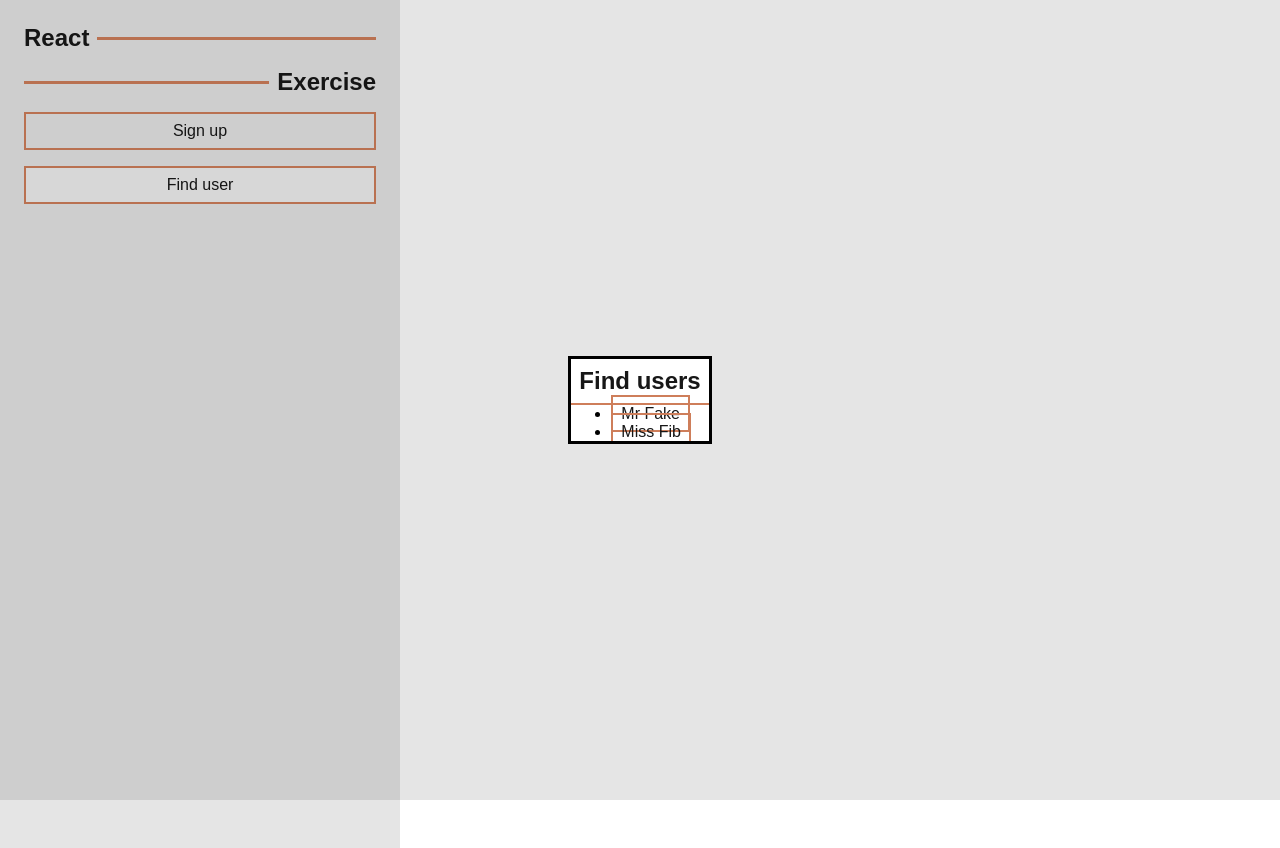
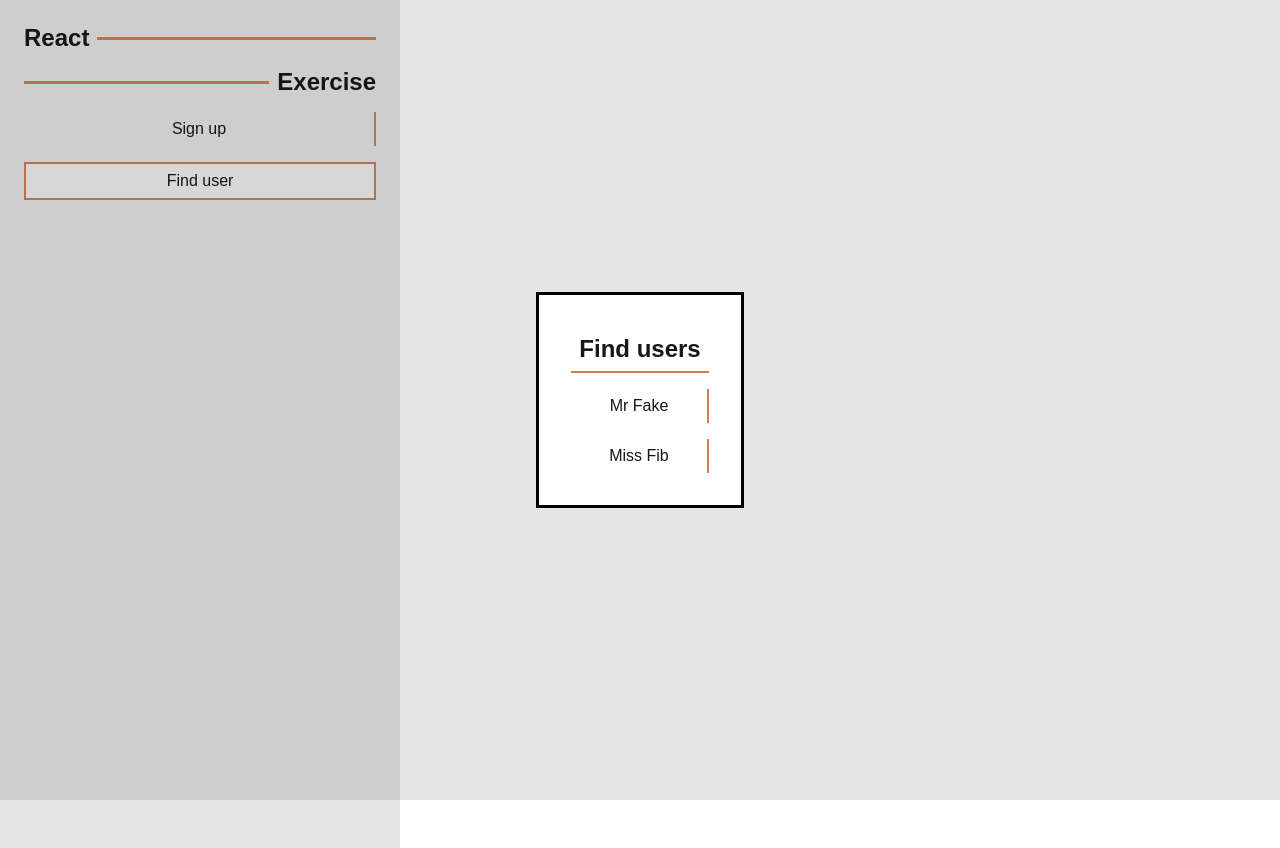
Before and after one commit to ottoworld/react-form-exercise, a Next.js app: page / in a window 1280 px wide. Both pictures are taken after a click on the button "Find user". Built offline with nearby package versions, Linux system fonts and the light colour scheme.

Commit message:
fix: add dialog styles, remove list, and close on route

```diff
--- a/app/globals.css
+++ b/app/globals.css
@@ -39,7 +39,7 @@ body {
 a {
   text-align: center;
   text-decoration: none;
-  border: 2px solid var(--interactive);
+  border-right: 2px solid var(--interactive);
   color: var(--foreground);
   padding: 8px;
   font-size: var(--font-size);
--- a/components/users-dialog/users-dialog.module.css
+++ b/components/users-dialog/users-dialog.module.css
@@ -1,5 +1,3 @@
-.button {
-}
 .dialog {
   margin: auto;
 }
--- a/components/users-dialog/users-dialog.tsx
+++ b/components/users-dialog/users-dialog.tsx
@@ -1,6 +1,7 @@
 "use client";
 
-import { ReactNode, useRef } from "react";
+import { ReactNode, useEffect, useRef } from "react";
+import { usePathname } from "next/navigation";
 import styles from "./users-dialog.module.css";
 import NavButtonComponent from "@/components/nav-button/nav-button";
 
@@ -10,10 +11,15 @@ export interface UsersDialogProps {
 
 export default function UsersDialogComponent({ children }: UsersDialogProps) {
   const dialogRef = useRef<HTMLDialogElement>(null);
+  const pathname = usePathname();
 
   const handleClick = () => {
     dialogRef.current?.showModal();
   };
+
+  useEffect(() => {
+    dialogRef.current?.close();
+  }, [pathname]);
 
   return (
     <>
--- a/components/users-list/users-list.module.css
+++ b/components/users-list/users-list.module.css
@@ -1,3 +1,10 @@
-.list {
-  color: green;
+.users {
+  padding: 32px;
+  display: flex;
+  flex-direction: column;
+  gap: 16px;
 }
+
+.link {
+  display: block;
+}
--- a/components/users-list/users-list.tsx
+++ b/components/users-list/users-list.tsx
@@ -7,15 +7,14 @@ const users = await getUsers();
 
 export default async function UsersListComponent() {
   return (
-    <div>
+    <div className={styles.users}>
       <PageTitleComponent>Find users</PageTitleComponent>
-      <ul>
-        {users.map((user) => (
-          <li key={user.id}>
-            <Link href={`/user/${user.id}`}> {user.name}</Link>
-          </li>
-        ))}
-      </ul>
+      {users.map((user) => (
+        <Link className={styles.link} key={user.id} href={`/user/${user.id}`}>
+          {" "}
+          {user.name}
+        </Link>
+      ))}
     </div>
   );
 }
```
Also changed, not shown: 1 other file (tests, documents, lock files or other folders).
